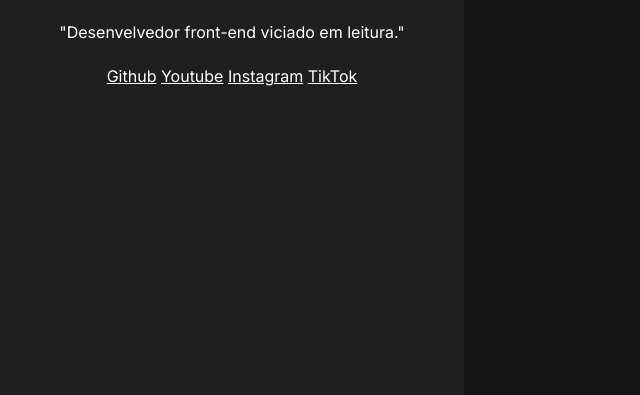
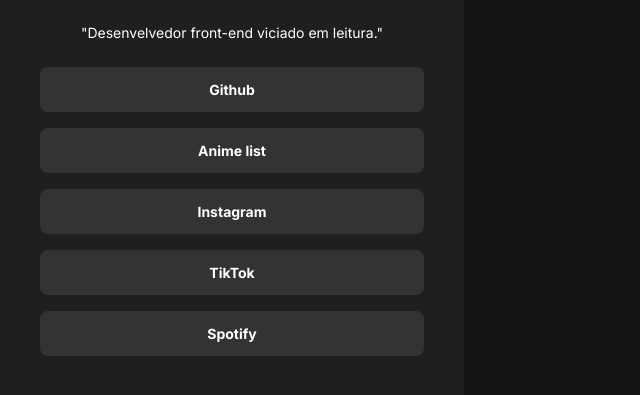
Before and after one commit to EvelynAlexandrina12TC/MEUS-LINKS, a plain HTML site: page index.html in a window 1280 px wide. Shown: the part 219-614 px from the top of the page, without its empty margins (0-640 px from the left). Drawn offline with Linux system fonts and the light colour scheme.

Commit message:
adicionado o atributo target para as ancoras. projeto finalizado

```diff
--- a/index.html
+++ b/index.html
@@ -17,11 +17,11 @@
 
 <p>"Desenvelvedor front-end viciado em leitura."</p>
 
-<a href="https://github.com/EvelynAlexandrina12TC">Github</a>
-<a href="www.youtube.com/@mmshrekx">Youtube</a>
-<a href="https://www.instagram.com/papaishrek">Instagram</a>
-<a href="https://www.tiktok.com/@minholindonhoksks">TikTok</a>
-<a href="https://www.roblox.com/@COOGUMELO"></a>
+<a href="https://github.com/EvelynAlexandrina12TC" target="_blank">Github</a>
+<a href="https://myanimelist.net/profile/MelonMeow" target="_blank">Anime list</a>
+<a href="https://www.instagram.com/papaishrek" target="_blank">Instagram</a>
+<a href="https://www.tiktok.com/@minholindonhoksks" target="_blank">TikTok</a>
+<a href="https://www.spotify.com/" target="_blank">Spotify</a>
    </div>
 </body>
 </html>
--- a/style.css
+++ b/style.css
@@ -45,4 +45,27 @@
 
 div p {
 margin-block: 24px;
+font-size: 14px;
+line-height: 21px;
 }
+
+div a+a {
+ margin-top: 16px;
+}
+
+div a {
+    display: block;
+    text-decoration: none;
+    background-color: #333333;
+    padding: 12px;
+    border-radius: 8px;
+    font-weight: 700;
+    font-size: 14px;
+    line-height: 21px;
+}
+
+div a:hover {
+background-color: #C4F82A;
+color: #141414;
+transition: 0.7s;
+}
```
